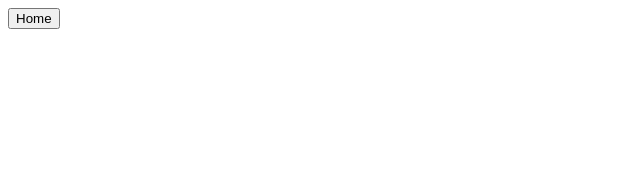
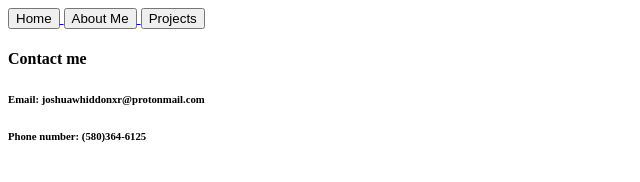
Before and after one commit to joshuakwhiddon/joshuakwhiddon.github.io, a plain HTML site: page index.html in a window 1280 px wide. Shown: the whole page, without its empty margins (0-640 px from the left). Drawn offline with Linux system fonts and the light colour scheme.

Commit message:
added pages

```diff
--- a/index.html
+++ b/index.html
@@ -11,8 +11,21 @@
         <a href="index.html">
             <button>Home</button>
         </a>
+        <a href="about.html">
+            <button>About Me</button>
+        </a>
+        <a href="projects.html">
+            <button>Projects</button>
+        </a>
 
     </div>
 
 
 </body>
+
+
+<footer>
+    <h4>Contact me</h4>
+    <h6>Email: joshuawhiddonxr@protonmail.com</h6>
+    <h6>Phone number: (580)364-6125</h6>
+</footer>
```
Also changed, not shown: about.html (added, +21 -0 lines), projects.html (added, +22 -0 lines).
